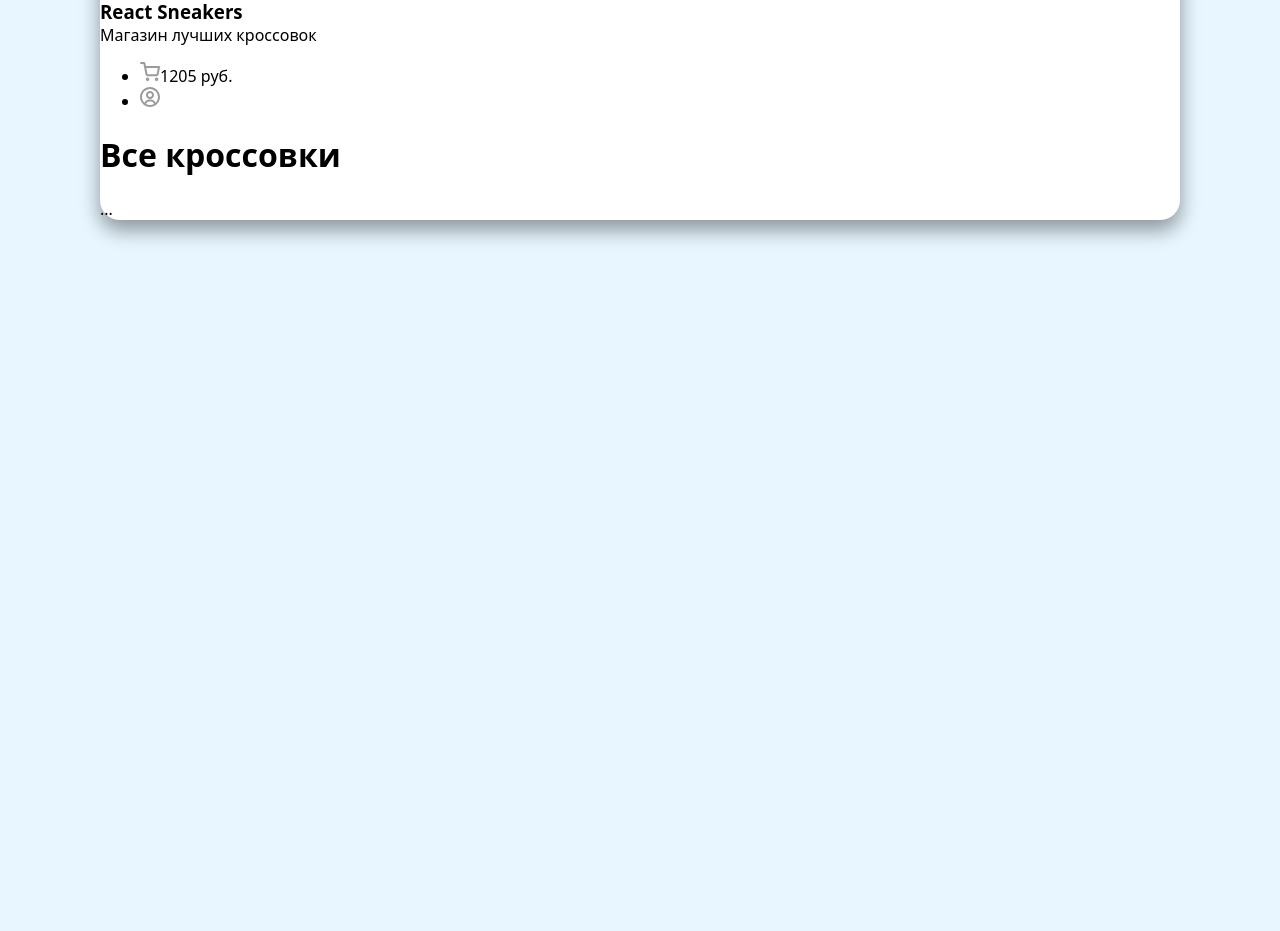
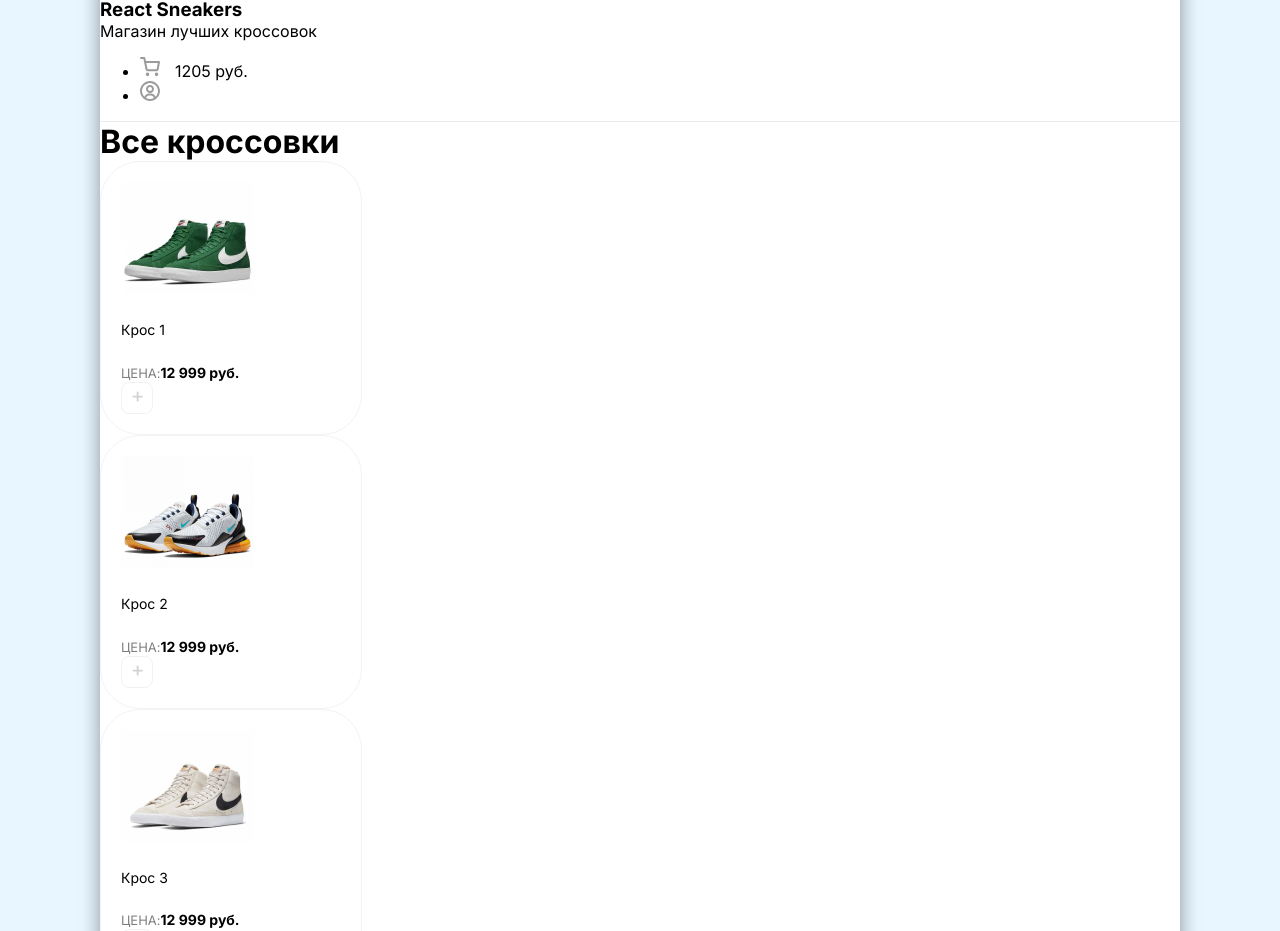
Before and after one commit to AleksandrGubich/ReactSneakers, a React (Create React App) app in the folder react-sneakers/: page / in a window 1280 px wide. Shown: the part 96-1027 px from the top of the page. Before the commit the page ends 800 px from the top, so only its background shows below. Built offline with nearby package versions, Linux system fonts and the light colour scheme.

Commit message:
Конец базовой вёрстки

```diff
--- a/react-sneakers/public/index.html
+++ b/react-sneakers/public/index.html
@@ -24,7 +24,13 @@
       work correctly both with client-side routing and a non-root public URL.
       Learn how to configure a non-root public URL by running `npm run build`.
     -->
-    <title>React App</title>
+    <link rel="preconnect" href="https://fonts.googleapis.com" />
+    <link rel="preconnect" href="https://fonts.gstatic.com" crossorigin />
+    <link
+      href="https://fonts.googleapis.com/css2?family=Inter:ital,opsz,wght@0,14..32,100..900;1,14..32,100..900&display=swap"
+      rel="stylesheet"
+    />
+    <title>React Sneakers</title>
   </head>
   <body>
     <noscript>You need to enable JavaScript to run this app.</noscript>
--- a/react-sneakers/src/App.js
+++ b/react-sneakers/src/App.js
@@ -1,68 +1,100 @@
 function App() {
   return (
-    <div className="wrapper clear p-40">
-      <header className="d-flex justify-between align-center">
+    <div className="wrapper clear">
+      <header className="d-flex justify-between align-center p-40">
         <div className="d-flex align-center">
           <img width={40} height={40} src="/img/logo.png" alt="Sneakers" />
           <div>
             <h3 className="text-uppercase">React Sneakers</h3>
-            <p>Магазин лучших кроссовок</p>
+            <p className="opacity-5">Магазин лучших кроссовок</p>
           </div>
         </div>
         <ul className="d-flex">
           <li className="mr-30">
-            <svg
-              width="20"
-              height="20"
-              viewBox="0 0 20 20"
-              fill="none"
-              xmlns="http://www.w3.org/2000/svg"
-            >
-              <path
-                d="M7.54548 18.1818C7.99735 18.1818 8.36366 17.8155 8.36366 17.3636C8.36366 16.9117 7.99735 16.5454 7.54548 16.5454C7.09361 16.5454 6.72729 16.9117 6.72729 17.3636C6.72729 17.8155 7.09361 18.1818 7.54548 18.1818Z"
-                stroke="#9B9B9B"
-                stroke-width="2"
-                stroke-linecap="round"
-                stroke-linejoin="round"
-              />
-              <path
-                d="M16.5455 18.1818C16.9973 18.1818 17.3637 17.8155 17.3637 17.3636C17.3637 16.9117 16.9973 16.5454 16.5455 16.5454C16.0936 16.5454 15.7273 16.9117 15.7273 17.3636C15.7273 17.8155 16.0936 18.1818 16.5455 18.1818Z"
-                stroke="#9B9B9B"
-                stroke-width="2"
-                stroke-linecap="round"
-                stroke-linejoin="round"
-              />
-              <path
-                d="M1 1H4.27273L6.46545 11.9555C6.54027 12.3321 6.7452 12.6705 7.04436 12.9113C7.34351 13.1522 7.71784 13.2801 8.10182 13.2727H16.0545C16.4385 13.2801 16.8129 13.1522 17.112 12.9113C17.4112 12.6705 17.6161 12.3321 17.6909 11.9555L19 5.09091H5.09091"
-                stroke="#9B9B9B"
-                stroke-width="2"
-                stroke-linecap="round"
-                stroke-linejoin="round"
-              />
-            </svg>
+            <img src="/img/cart.svg" alt="" />
             <span>1205 руб.</span>
           </li>
           <li>
-            <svg
-              width="20"
-              height="20"
-              viewBox="0 0 20 20"
-              fill="none"
-              xmlns="http://www.w3.org/2000/svg"
-            >
-              <path
-                fill-rule="evenodd"
-                clip-rule="evenodd"
-                d="M0 10C0 4.579 4.579 0 10 0C15.421 0 20 4.579 20 10C20 13.19 18.408 16.078 16 17.924V18H15.898C14.23 19.245 12.187 20 10 20C7.813 20 5.77 19.245 4.102 18H4V17.924C1.592 16.078 0 13.189 0 10ZM7.12347 15.236C6.59154 15.6639 6.22136 16.2604 6.074 16.927C7.242 17.604 8.584 18 10 18C11.416 18 12.758 17.604 13.926 16.927C13.7785 16.2605 13.4082 15.6641 12.8764 15.2362C12.3445 14.8083 11.6827 14.5744 11 14.573H9C8.3173 14.5742 7.6554 14.808 7.12347 15.236ZM13.7677 13.4117C14.5877 13.9574 15.2286 14.7329 15.61 15.641C17.077 14.182 18 12.176 18 10C18 5.663 14.337 2 10 2C5.663 2 2 5.663 2 10C2 12.176 2.923 14.182 4.39 15.641C4.77144 14.7329 5.41227 13.9574 6.23227 13.4117C7.05227 12.866 8.01501 12.5742 9 12.573H11C11.985 12.5742 12.9477 12.866 13.7677 13.4117ZM6 8C6 5.72 7.72 4 10 4C12.28 4 14 5.72 14 8C14 10.28 12.28 12 10 12C7.72 12 6 10.28 6 8ZM8 8C8 9.178 8.822 10 10 10C11.178 10 12 9.178 12 8C12 6.822 11.178 6 10 6C8.822 6 8 6.822 8 8Z"
-                fill="#9B9B9B"
-              />
-            </svg>
+            <img src="/img/user.svg" alt="" />
           </li>
         </ul>
       </header>
-      <div className="content">
-        <h1>Все кроссовки</h1>
-        ...
+      <div className="content p-40">
+        <h1 className="mb-40">Все кроссовки</h1>
+        <div className="d-flex">
+          <div className="card">
+            <img
+              width={133}
+              height={112}
+              src="/img/sneakers/1.jpg"
+              alt="Sneaker"
+            />
+            <h5>Крос 1</h5>
+            <div className="d-flex justify-between align-center">
+              <div className="d-flex flex-column">
+                <span>Цена:</span>
+                <b>12 999 руб.</b>
+              </div>
+              <button className="button">
+                <img height={11} width={11} src="/img/plus.svg" alt="" />
+              </button>
+            </div>
+          </div>
+          <div className="card">
+            <img
+              width={133}
+              height={112}
+              src="/img/sneakers/2.jpg"
+              alt="Sneaker"
+            />
+            <h5>Крос 2</h5>
+            <div className="d-flex justify-between align-center">
+              <div className="d-flex flex-column">
+                <span>Цена:</span>
+                <b>12 999 руб.</b>
+              </div>
+              <button className="button">
+                <img height={11} width={11} src="/img/plus.svg" alt="" />
+              </button>
+            </div>
+          </div>
+          <div className="card">
+            <img
+              width={133}
+              height={112}
+              src="/img/sneakers/3.jpg"
+              alt="Sneaker"
+            />
+            <h5>Крос 3</h5>
+            <div className="d-flex justify-between align-center">
+              <div className="d-flex flex-column">
+                <span>Цена:</span>
+                <b>12 999 руб.</b>
+              </div>
+              <button className="button">
+                <img height={11} width={11} src="/img/plus.svg" alt="" />
+              </button>
+            </div>
+          </div>
+          <div className="card">
+            <img
+              width={133}
+              height={112}
+              src="/img/sneakers/4.jpg"
+              alt="Sneaker"
+            />
+            <h5>Крос 4</h5>
+            <div className="d-flex justify-between align-center">
+              <div className="d-flex flex-column">
+                <span>Цена:</span>
+                <b>12 999 руб.</b>
+              </div>
+              <button className="button">
+                <img height={11} width={11} src="/img/plus.svg" alt="" />
+              </button>
+            </div>
+          </div>
+        </div>
       </div>
     </div>
   );
--- a/react-sneakers/src/index.scss
+++ b/react-sneakers/src/index.scss
@@ -1,6 +1,6 @@
 body {
   margin: 0;
-  font-family: system-ui;
+  font-family: "Inter", system-ui;
   -webkit-font-smoothing: antialiased;
   -moz-osx-font-smoothing: grayscale;
   background-color: #e7f6ff;
@@ -15,6 +15,8 @@ body {
 }
 
 header {
+  border-bottom: 1px solid #eaeaea;
+
   h3,
   p {
     margin: 0;
@@ -24,3 +26,42 @@ header {
     margin-right: 15px;
   }
 }
+
+.content {
+  h1 {
+    margin: 0;
+  }
+}
+
+.card {
+  border: 1px solid #f3f3f3;
+  padding: 20px;
+  width: 220px;
+  border-radius: 40px;
+  margin-right: 30px;
+
+  span {
+    opacity: 0.5;
+    font-size: 13px;
+    text-transform: uppercase;
+  }
+
+  b {
+    font-size: 14px;
+  }
+
+  h5 {
+    font-weight: 400;
+    font-size: 14px;
+  }
+}
+
+.button {
+  background: #ffffff;
+  border: 1px solid #f2f2f2;
+  box-sizing: border-box;
+  border-radius: 8px;
+  height: 32px;
+  width: 32px;
+  cursor: pointer;
+}
```
